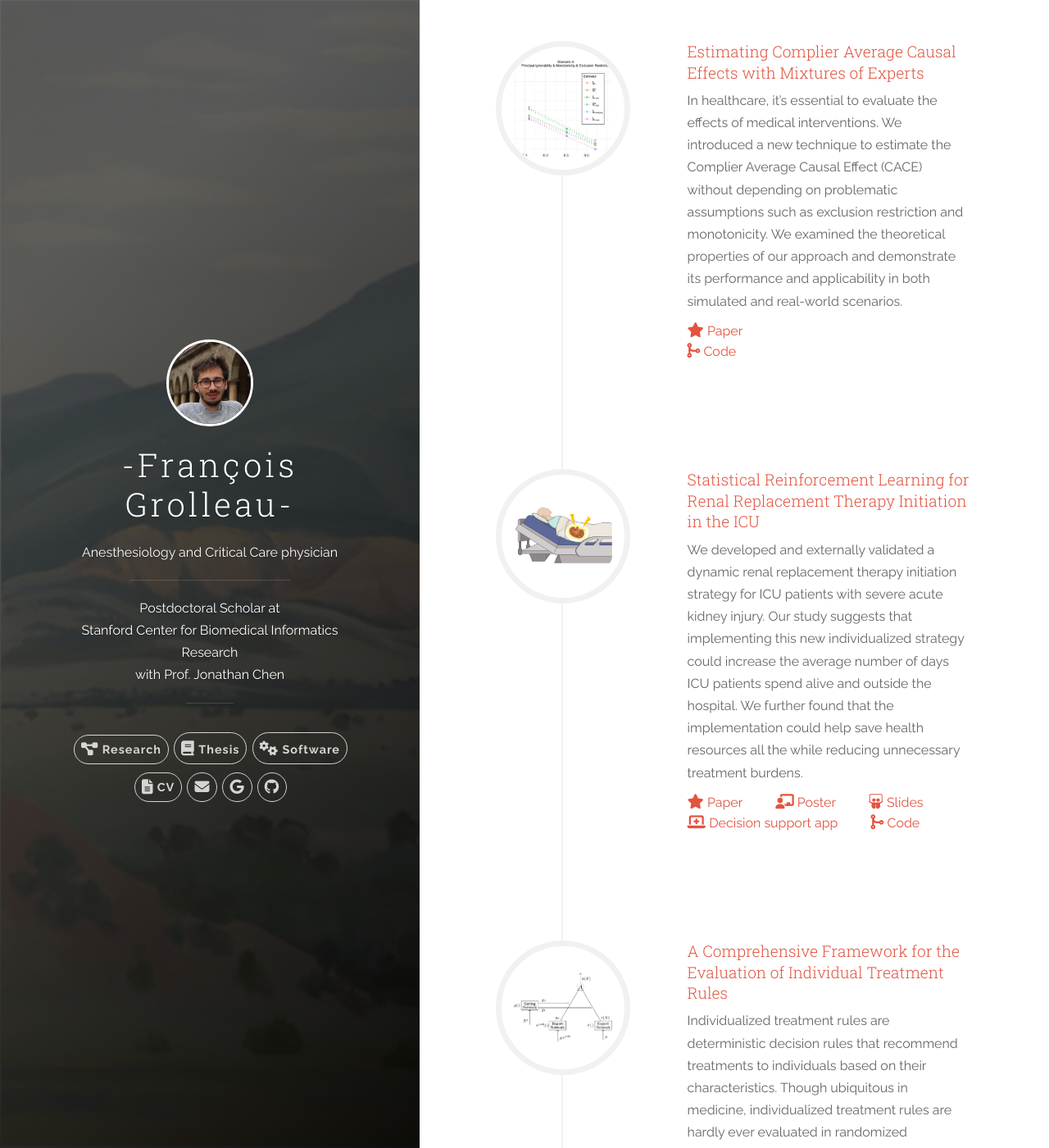
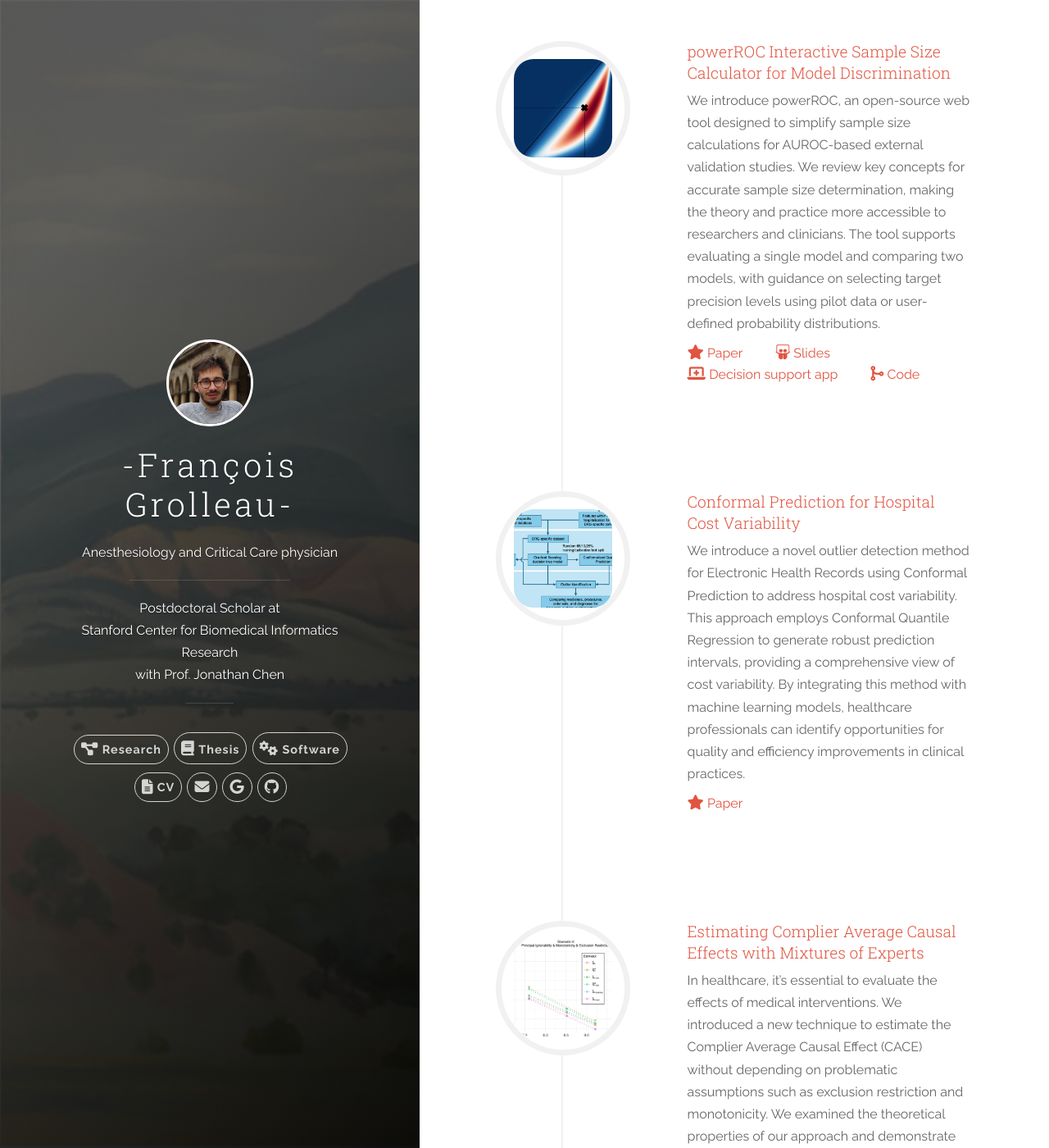
Before and after one commit to fcgrolleau/fcgrolleau.github.io, a Jekyll site: the page built from index.html, in a window 1280 px wide and 1400 px high. Shown: the whole window at 82% size. Built offline with Jekyll 4.4.1, drawn with Linux system fonts in a browser that asks for light colours.

Commit message:
add powerroc & costvar update cv

```diff
--- a/_data/projects.yml
+++ b/_data/projects.yml
@@ -1,4 +1,26 @@
 # projects section data
+- name: powerROC Interactive Sample Size Calculator for Model Discrimination
+  arxiv: https://arxiv.org/abs/2501.03155
+  slides: https://github.com/fcgrolleau/powerROC/blob/main/powerroc.pdf
+  presentation:
+  gh_user:
+  poster:
+  repo: https://github.com/fcgrolleau/powerROC
+  tool: https://fcgrolleau.github.io/powerROC
+  img: /images/projects/powerroc.png
+  desc: We introduce powerROC, an open-source web tool designed to simplify sample size calculations for AUROC-based external validation studies. We review key concepts for accurate sample size determination, making the theory and practice more accessible to researchers and clinicians. The tool supports evaluating a single model and comparing two models, with guidance on selecting target precision levels using pilot data or user-defined probability distributions.
+
+- name: Conformal Prediction for Hospital Cost Variability
+  arxiv: https://www.medrxiv.org/content/10.1101/2025.01.10.25320349
+  slides:
+  presentation:
+  gh_user:
+  poster:
+  repo:
+  tool:
+  img: /images/projects/costvar.png
+  desc: We introduce a novel outlier detection method for Electronic Health Records using Conformal Prediction to address hospital cost variability. This approach employs Conformal Quantile Regression to generate robust prediction intervals, providing a comprehensive view of cost variability. By integrating this method with machine learning models, healthcare professionals can identify opportunities for quality and efficiency improvements in clinical practices.
+
 - name: Estimating Complier Average Causal Effects with Mixtures of Experts
   arxiv: https://arxiv.org/pdf/2405.02779
   slides:
```
Also changed, not shown: images/projects/costvar.png (added), images/projects/powerroc.png (added), 11 other files.
